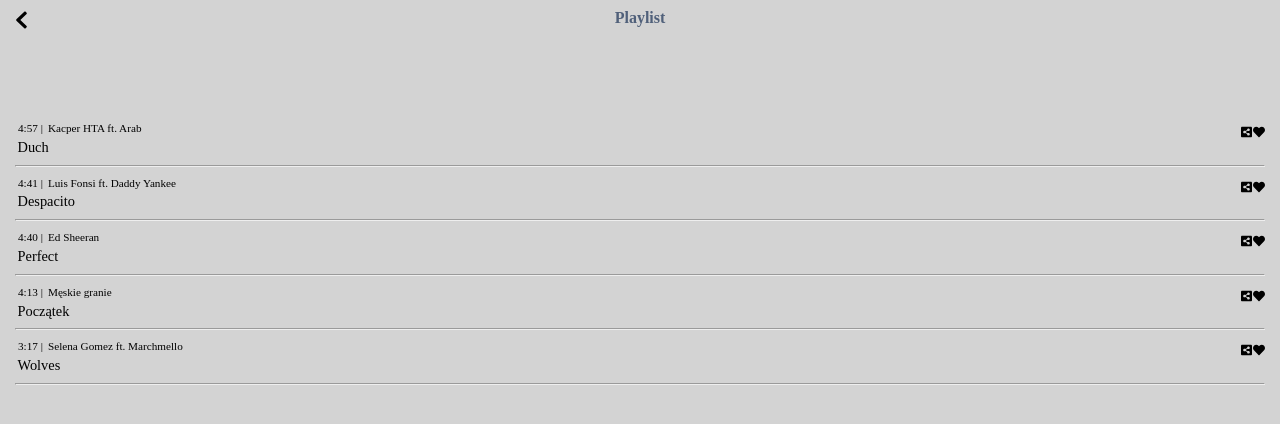
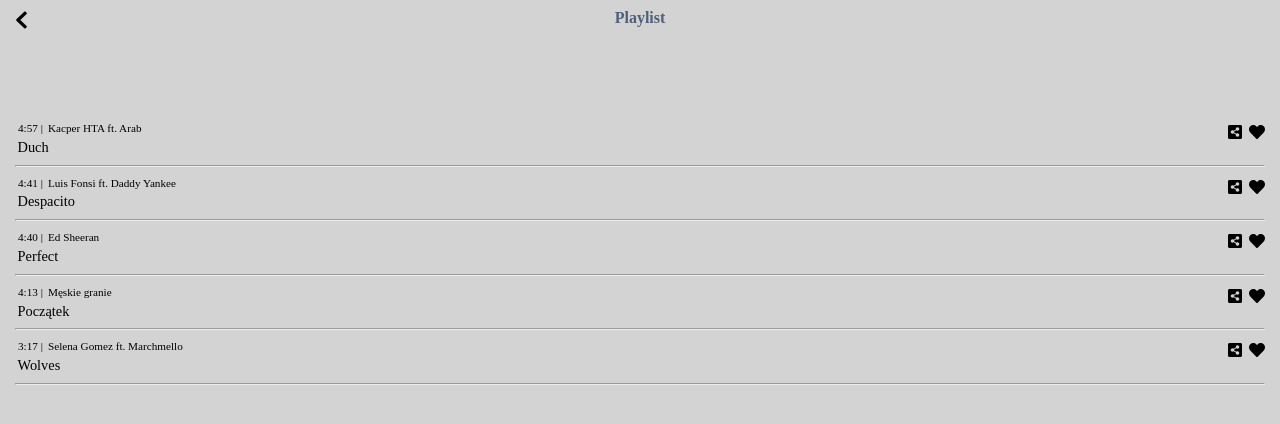
Before and after one commit to laudini/Songs-widget, a React app: page / in a window 1280 px wide. Both pictures are taken after a click on the button 1255 px from the left and 20 px from the top of the page. Shown: the top 424 px of the page. Built offline with nearby package versions, Linux system fonts and the light colour scheme.

Commit message:
likes working

```diff
--- a/src/css/styles.css
+++ b/src/css/styles.css
@@ -290,18 +290,26 @@ table {
     background: transparent url(../../images/heart-solid.svg);
 }
 
+#Liked {
+    height: 30px;
+    width: 30px;
+    margin: 0 0 0 30px;
+    border: 0;
+    background: transparent url(../../images/heart-solid.svg);
+}
+
 .PlaylistLike {
-    height: 12px;
-    width: 12px;
+    height: 16px;
+    width: 16px;
     margin: 0 0 0 0;
     border: 0;
     background: transparent url(../../images/heart-solid.svg) no-repeat;
 }
 
 .PlaylistShare {
-    height: 12px;
-    width: 12px;
-    margin: 0 0 0 0;
+    height: 16px;
+    width: 16px;
+    margin: 0 5px 0 0;
     border: 0;
     background: transparent url(../../images/share-alt-square-solid.svg) no-repeat;
 }
--- a/src/js/app.jsx
+++ b/src/js/app.jsx
@@ -81,7 +81,7 @@ class Container extends React.Component {
                 currentSongId: this.state.currentSongId + 1,
                 currentSong: this.state.song[this.state.currentSongId + 1],
                 currentArtist: this.state.singer[this.state.currentSongId + 1],
-                activeSongBg: this.state.backgroundClasses[this.state.currentSongId +1]
+                activeSongBg: this.state.backgroundClasses[this.state.currentSongId + 1]
             });
 
         } else {
@@ -112,12 +112,23 @@ class Container extends React.Component {
             })
         }
     };
-// DOPRACOWAC LIKES SONGS
+
     likeSong = () => {
         let newArray = this.state.likes;
         newArray[this.state.currentSongId] = 1;
         this.setState({
-            likes : newArray
+            likes: newArray
+        });
+        console.log(this.state.likes);
+        console.log(this.state.currentSongId);
+    };
+
+    playlistLikeSong = (e) => {
+        e.stopPropagation();
+        let newArray = this.state.likes;
+        newArray[e.currentTarget.parentElement.parentElement.parentElement.id] = 1;
+        this.setState({
+            likes: newArray
         });
         console.log(this.state.likes);
     };
@@ -131,8 +142,9 @@ class Container extends React.Component {
                         <PlayerInfo currentSong={this.state.currentSong} currentArtist={this.state.currentArtist}/>
                     </div>
                     <div id="PlayerBottom">
-                        <PlayerButtons likeSong={this.likeSong} nextSong={this.nextSong} prevSong={this.prevSong} pauseSong={this.pauseSong}
-                                       playStatus={this.state.playStatus}/>
+                        <PlayerButtons likeSong={this.likeSong} nextSong={this.nextSong} prevSong={this.prevSong}
+                                       pauseSong={this.pauseSong} playStatus={this.state.playStatus}
+                                       likes={this.state.likes} currentSongId={this.state.currentSongId}/>
                     </div>
                 </Player>
                 <Playlist activePlaylist={this.state.activePlaylist}>
@@ -140,7 +152,7 @@ class Container extends React.Component {
                         <PlaylistHeader changeToPlayer={this.changeToPlayer}/>
                     </div>
                     <div id="PlaylistBottom">
-                        <PlaylistBody changeToPlayer={this.changeToPlayer} songs={this.state.song}
+                        <PlaylistBody playlistLikeSong={this.playlistLikeSong} changeToPlayer={this.changeToPlayer} songs={this.state.song}
                                       singers={this.state.singer} times={this.state.time} changeSong={this.changeSong}/>
                     </div>
                 </Playlist>
@@ -206,6 +218,18 @@ class PlayerButtons extends React.Component {
     }
 
     render() {
+        let liked = this.props.likes[this.props.currentSongId];
+        if (liked === 1) {
+            return (
+                <div id="PlayerButtons">
+                    <button id="Share"></button>
+                    <button onClick={this.props.prevSong} id="Previous"></button>
+                    <button onClick={this.props.pauseSong} id={this.props.playStatus}></button>
+                    <button onClick={this.props.nextSong} id="Next"></button>
+                    <button onClick={this.props.likeSong} id="Liked"></button>
+                </div>
+            )
+        } else {
             return (
                 <div id="PlayerButtons">
                     <button id="Share"></button>
@@ -215,6 +239,8 @@ class PlayerButtons extends React.Component {
                     <button onClick={this.props.likeSong} id="Like"></button>
                 </div>
             )
+        }
+
     }
 
 }
@@ -275,7 +301,7 @@ class PlaylistBody extends React.Component {
                     </div>
                     <div className="PlaylistButtons">
                         <button className="PlaylistShare"></button>
-                        <button className="PlaylistLike"></button>
+                        <button onClick={(e) => {this.props.playlistLikeSong(e)}} className="PlaylistLike"></button>
                     </div>
                 </div>
                 <hr/>
```
Lines whose indentation alone changed are shown as unchanged.
